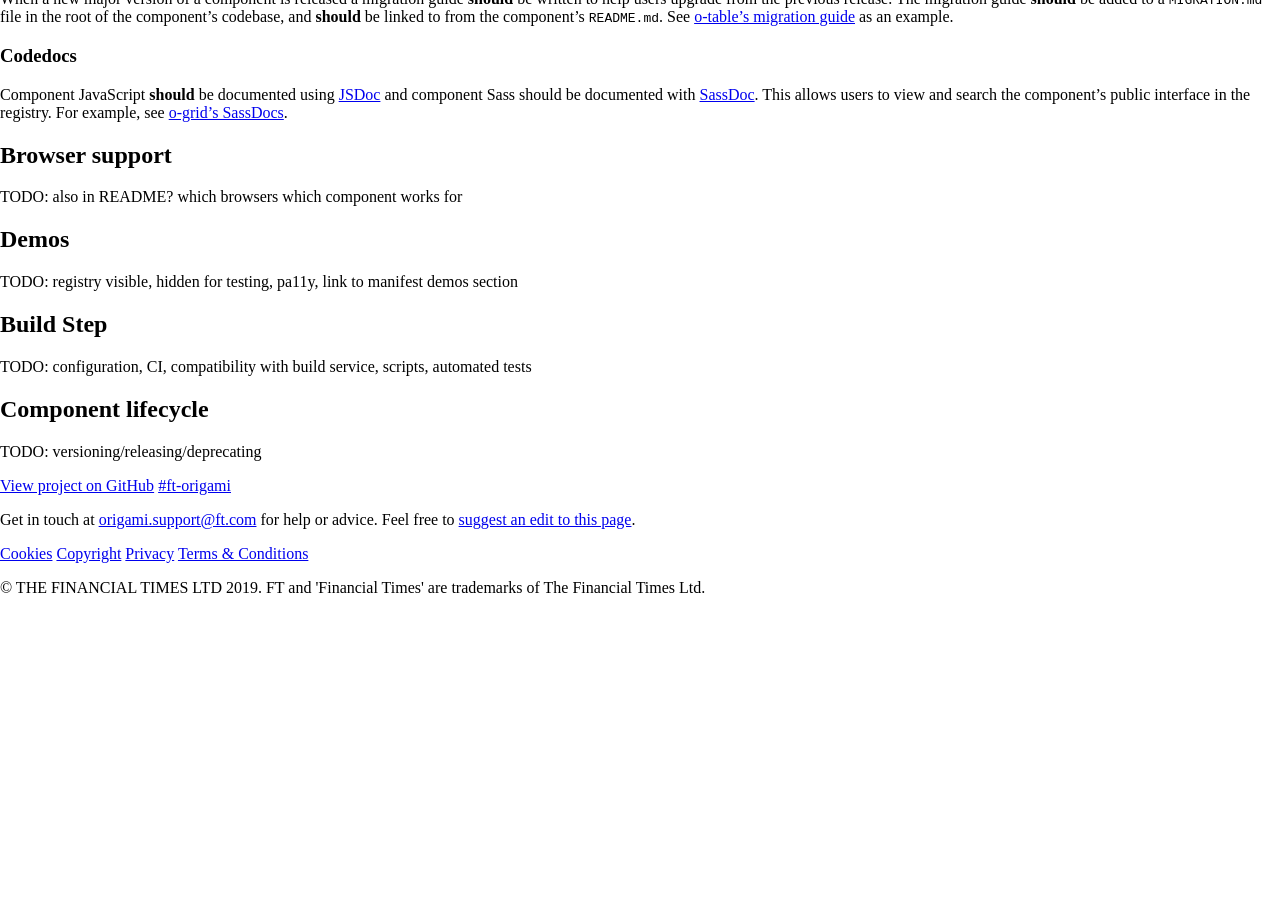
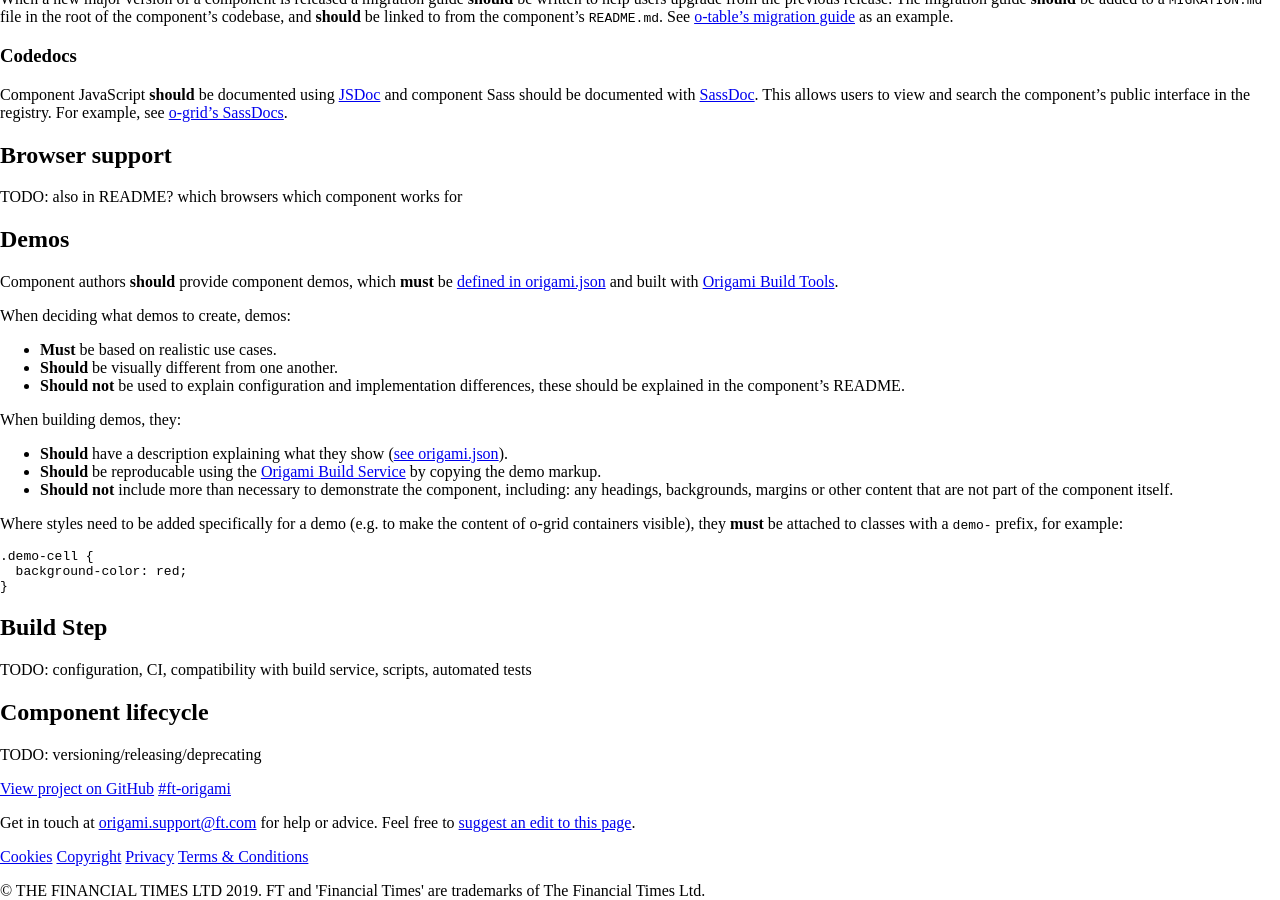
Before and after one commit to Financial-Times/origami-website, a Jekyll site: the page built from _specification-v1/components.md, in a window 1280 px wide and 900 px high, scrolled down 4735 px. Built offline with Jekyll 4.4.1, drawn with Linux system fonts in a browser that asks for light colours; a style sheet for code colours, icons or effects is not loaded; before the commit the page ends 5332 px from its top, so only the background shows below that.

Commit message:
Add demo section to the component spec.

````diff
--- a/_specification-v1/components.md
+++ b/_specification-v1/components.md
@@ -260,8 +260,24 @@ TODO: also in README? which browsers which component works for
 
 ## Demos
 
-TODO: registry visible, hidden for testing, pa11y, link to manifest demos section
+Component authors **should** provide component demos, which **must** be [defined in origami.json](/spec/v1/manifest/#demos) and built with [Origami Build Tools](https://www.npmjs.com/package/origami-build-tools).
 
+When deciding what demos to create, demos:
+- **Must** be based on realistic use cases.
+- **Should** be visually different from one another.
+- **Should not** be used to explain configuration and implementation differences, these should be explained in the component’s README.
+
+When building demos, they:
+- **Should** have a description explaining what they show ([see origami.json](/spec/v1/manifest/#demos)).
+- **Should** be reproducable using the [Origami Build Service](/docs/services/#build-service) by copying the demo markup.
+- **Should not** include more than necessary to demonstrate the component, including: any headings, backgrounds, margins or other content that are not part of the component itself.
+
+Where styles need to be added specifically for a demo (e.g. to make the content of o-grid containers visible), they **must** be attached to classes with a `demo-` prefix, for example:
+```
+.demo-cell {
+  background-color: red;
+}
+```
 
 ## Build Step
 
````
